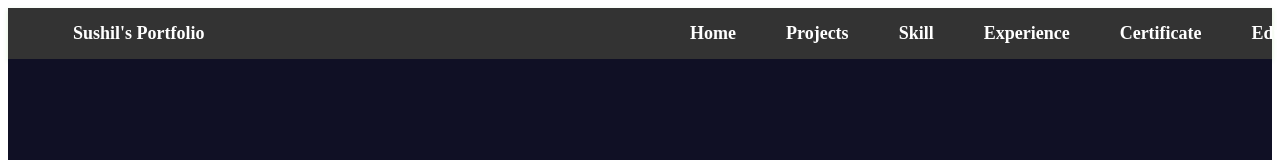
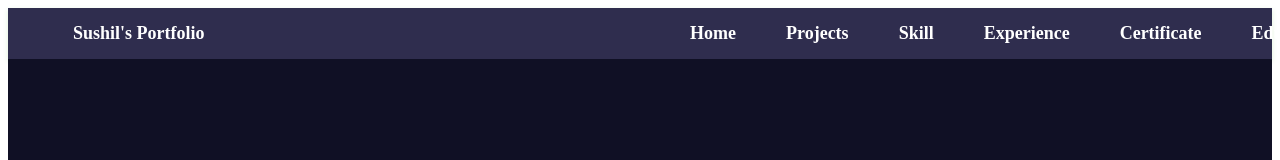
Before and after one commit to SushilCodePro/MyPortfolio, a React (Create React App) app: page / in a window 1280 px wide. Shown: the top 160 px of the page. Built offline with nearby package versions, Linux system fonts and the light colour scheme.

Commit message:
Changes Nav back color

```diff
--- a/src/style/style.module.css
+++ b/src/style/style.module.css
@@ -2,7 +2,7 @@
     display: flex;
     justify-content: space-around;
     align-items: center;
-    background-color: #333; /* Background color for the navbar */
+    background-color: #2f2d4e; /* Background color for the navbar */
     color: #fff; /* Text color */
     padding: 15px;
     box-shadow: 0px 2px 5px rgba(93, 190, 63, 0.2);
```
